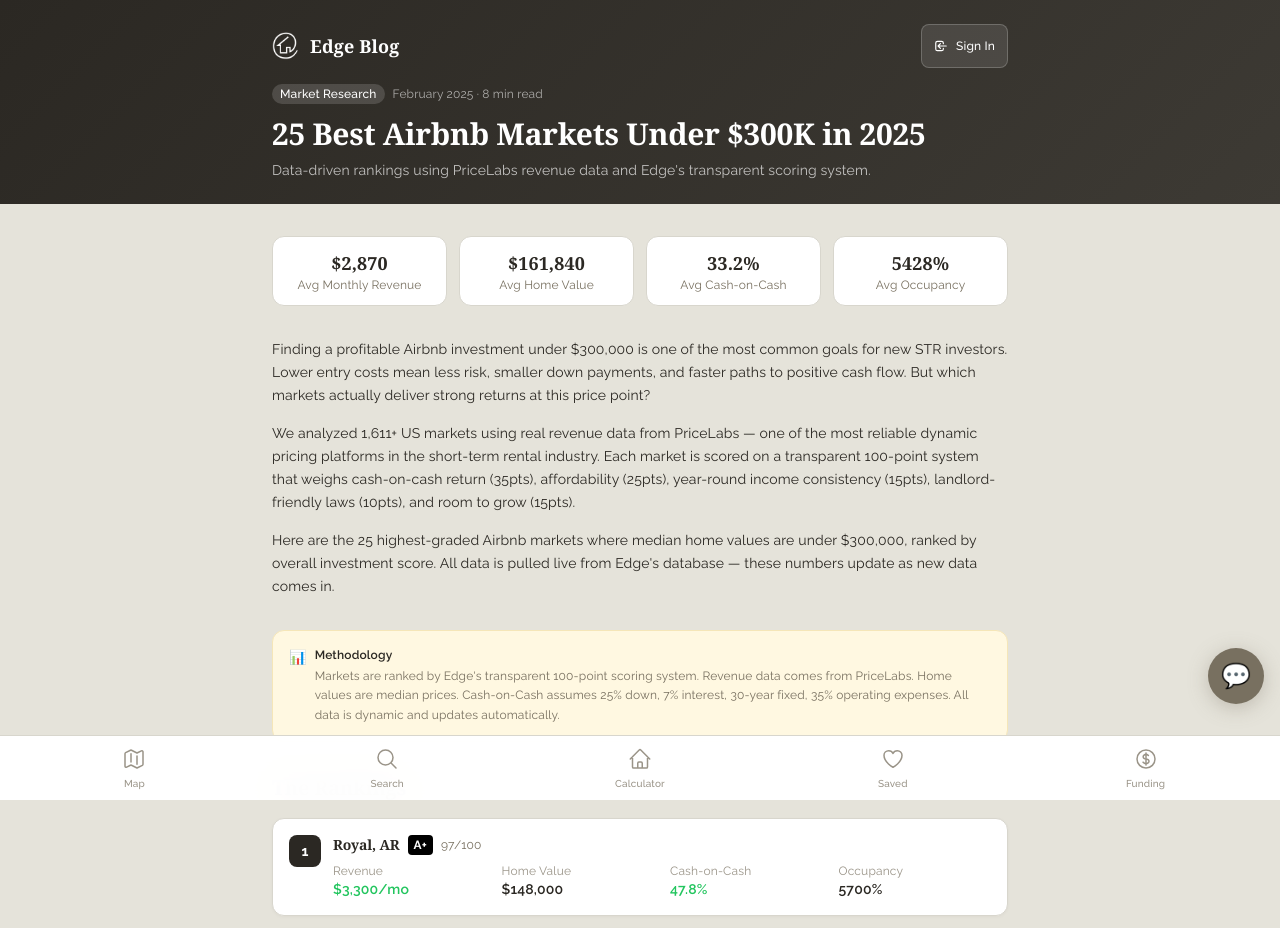
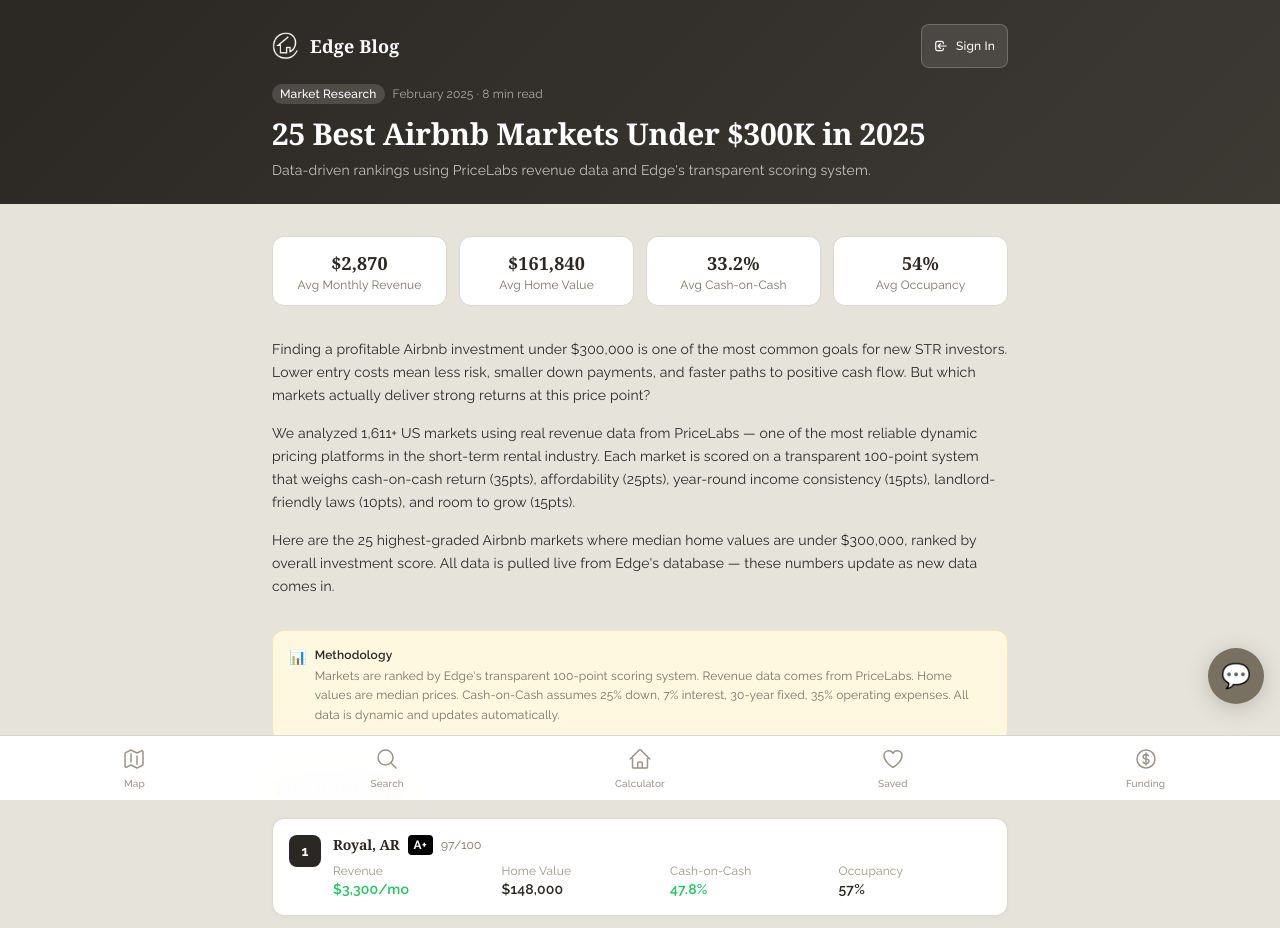
Before and after one commit to helloteeco/Edge, a Next.js app: page /blog/best-airbnb-markets-under-300k in a window 1280 px wide. Shown: the top 928 px of the page. Built offline with nearby package versions, Linux system fonts and the light colour scheme; a web font is replaced by a local one.

Commit message:
Fix: occupancy display bug — remove erroneous *100 (occupancy is already a whole number percentage)

```diff
--- a/src/app/blog/best-airbnb-markets-under-300k/page.tsx
+++ b/src/app/blog/best-airbnb-markets-under-300k/page.tsx
@@ -17,7 +17,7 @@ export default function BestMarketsUnder300K() {
   const avgRevenue = Math.round(under300k.reduce((sum, c) => sum + c.strMonthlyRevenue, 0) / under300k.length);
   const avgHomeValue = Math.round(under300k.reduce((sum, c) => sum + c.medianHomeValue, 0) / under300k.length);
   const avgCoC = (under300k.reduce((sum, c) => sum + c.cashOnCash, 0) / under300k.length).toFixed(1);
-  const avgOccupancy = Math.round(under300k.reduce((sum, c) => sum + c.occupancy, 0) / under300k.length * 100);
+  const avgOccupancy = Math.round(under300k.reduce((sum, c) => sum + c.occupancy, 0) / under300k.length);
 
   const getGradeStyle = (grade: string) => {
     switch (grade) {
@@ -174,7 +174,7 @@ export default function BestMarketsUnder300K() {
                     <div>
                       <div className="text-xs" style={{ color: '#9a9488' }}>Occupancy</div>
                       <div className="text-sm font-semibold" style={{ color: '#2b2823' }}>
-                        {Math.round(city.occupancy * 100)}%
+                        {city.occupancy}%
                       </div>
                     </div>
                   </div>
--- a/src/app/city/[id]/page.tsx
+++ b/src/app/city/[id]/page.tsx
@@ -350,7 +350,7 @@ export default function CityPage({ params }: { params: { id: string } }) {
       <div className="max-w-4xl mx-auto px-4 pt-4 pb-0">
         <p className="text-sm leading-relaxed" style={{ color: '#787060' }}>
           {city.name}, {getStateByCode(city.stateCode)?.name || city.stateCode} is rated <strong>{city.grade}</strong> for Airbnb investment with a score of {city.marketScore}/100 ({verdictInfo.text}).
-          The market has an average daily rate (ADR) of ${city.avgADR}, {Math.round(city.occupancy * 100)}% occupancy, and estimated monthly STR revenue of ${city.strMonthlyRevenue.toLocaleString()}.
+          The market has an average daily rate (ADR) of ${city.avgADR}, {city.occupancy}% occupancy, and estimated monthly STR revenue of ${city.strMonthlyRevenue.toLocaleString()}.
           Median home value is ${city.medianHomeValue.toLocaleString()} with a cash-on-cash return of {city.cashOnCash.toFixed(1)}%.
           STR regulation status: {city.regulation}.
           Data powered by <a href="https://edge.teeco.co" style={{ color: '#787060', textDecoration: 'underline' }}>Edge by Teeco</a> using PriceLabs market data.
```
